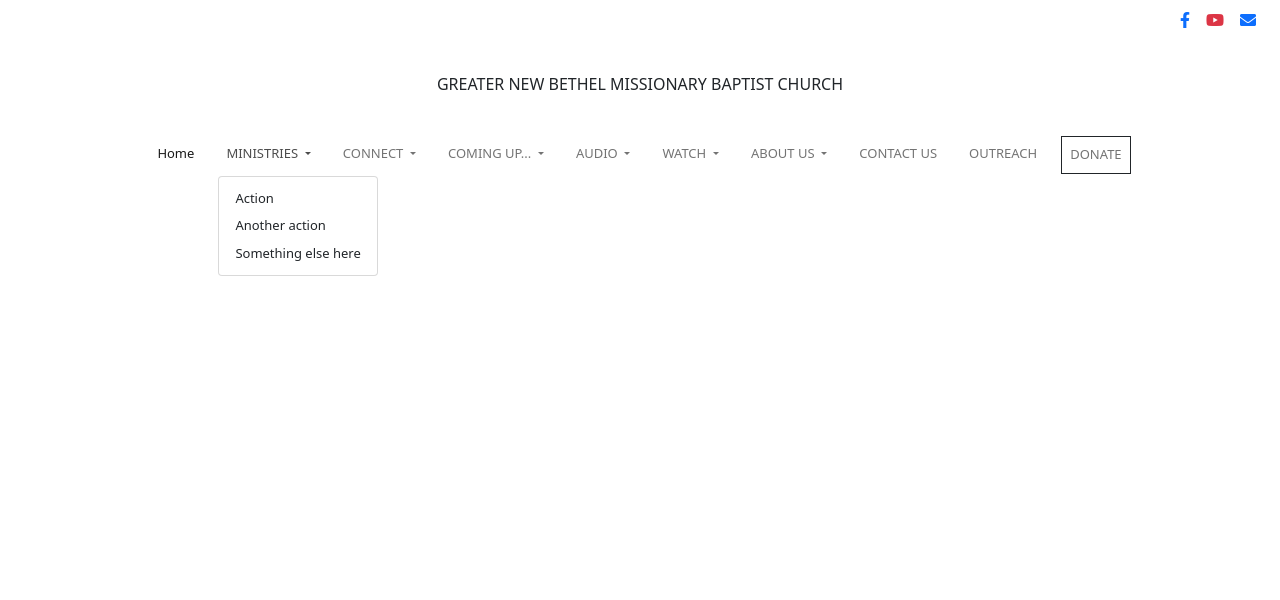
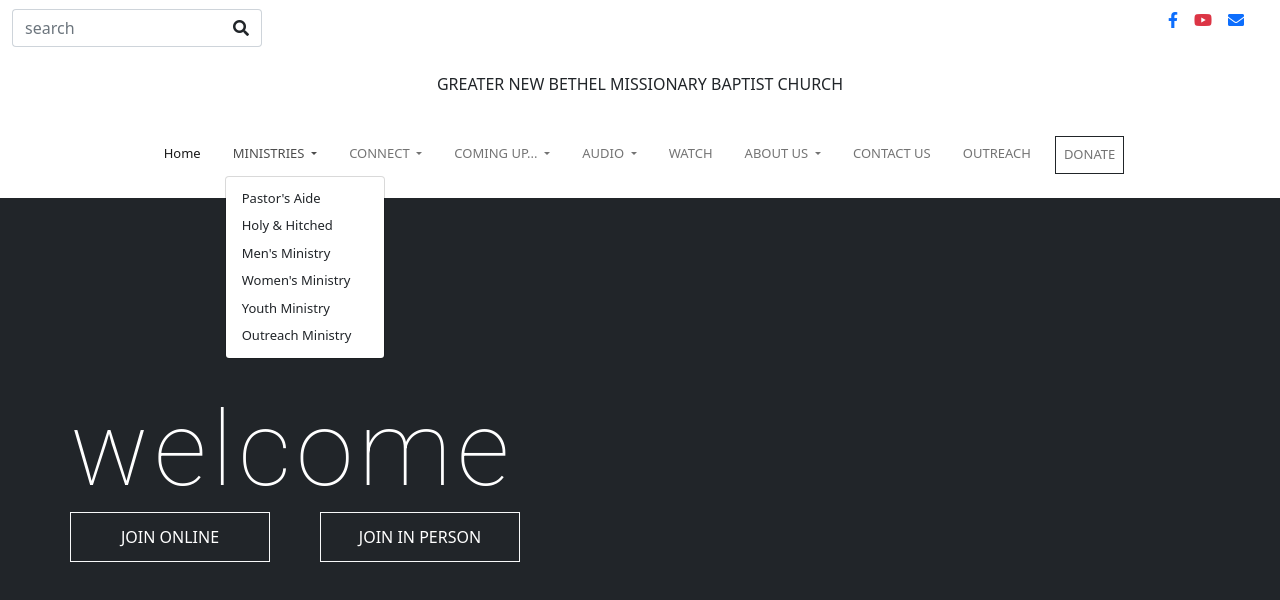
Before and after one commit to BisiDavi/gnbc, a website: page index.html in a window 1280 px wide. Both pictures are taken after a click on the button "MINISTRIES". Drawn offline with nearby package versions, Linux system fonts and the light colour scheme.

Commit message:
index page

```diff
--- a/assets/index.css
+++ b/assets/index.css
@@ -5,3 +5,63 @@
 nav a {
   font-size: 13px;
 }
+
+nav li a:hover {
+    color: purple;
+    font-weight: 600;
+}
+
+/* search input */
+.input-group {
+  width: 250px;
+}
+input.form-control:focus {
+  box-shadow: none;
+}
+input.form-control {
+  border-right: none;
+}
+
+#basic-addon2 {
+  background: transparent;
+  border-left: none;
+  cursor: pointer;
+}
+
+#basic-addon2:hover {
+  background: purple;
+  color: white;
+}
+
+/* video player */
+.video-overlay button {
+    width: 200px;
+    height: 50px;
+    border-radius: 0px;
+}
+
+.video-overlay h1 {
+    font-family: "Roboto",Arial,"Helvetica Neue",Helvetica,sans-serif;
+    font-weight: 100;
+    font-style: normal;
+    font-size: 6.5em;
+    margin-bottom:10px;
+    line-height: 1em;
+    text-transform: lowercase;
+    letter-spacing: 0.05em;
+}
+
+.video-loop {
+    height: 100vh;
+    width: 100%;
+}
+
+.video-overlay {
+    top: 200px;
+    left: 70px;
+    width: 50%;
+}
+
+.button-group {
+    width: 450px;
+}
--- a/index.html
+++ b/index.html
@@ -5,6 +5,8 @@
   <meta http-equiv="X-UA-Compatible" content="IE=edge">
   <meta name="viewport" content="width=device-width, initial-scale=1.0">
   <link rel="stylesheet" href="./assets/bootstrap.min.css">
+  <link rel="preconnect" href="https://fonts.gstatic.com">
+<link href="https://fonts.googleapis.com/css2?family=Roboto:wght@100&display=swap" rel="stylesheet">
   <link rel="stylesheet" href="./assets/index.css">
   <link rel="stylesheet" href="https://cdnjs.cloudflare.com/ajax/libs/font-awesome/5.15.2/css/all.min.css" integrity="sha512-HK5fgLBL+xu6dm/Ii3z4xhlSUyZgTT9tuc/hSrtw6uzJOvgRr2a9jyxxT1ely+B+xFAmJKVSTbpM/CuL7qxO8w==" crossorigin="anonymous" />
   <title>Greater New Bethel Missionary Baptist Church | Welcome</title>
@@ -12,11 +14,17 @@
 <body>
   <header class="container-fluid bg-white">
     <div class="row">
-      <ul class="site-icons bg-white d-flex align-items justify-content-end p-2 pe-3">
-        <li class="nav-item mx-2"><a href="#facebook"><i class="fab fa-facebook-f"></i></i></a></li>
-        <li class="nav-item mx-2"><a href="#youtube"><i class="fab fa-youtube text-danger"></i></a></li>
-        <li class="nav-item mx-2"><a href="#envelope"><i class="fa fa-envelope"></i></a></li>
-      </ul>
+      <div class="d-flex align-items-center justify-content-between">
+        <div class="input-group">
+          <input type="text" class="form-control" placeholder="search" aria-label="search form" aria-describedby="basic-addon2">
+          <span class="input-group-text" id="basic-addon2"><i class="fas fa-search"></i></span>
+        </div>
+        <ul class="site-icons bg-white d-flex  p-2 pe-3">
+          <li class="nav-item mx-2"><a href="#facebook"><i class="fab fa-facebook-f"></i></i></a></li>
+          <li class="nav-item mx-2"><a href="#youtube"><i class="fab fa-youtube text-danger"></i></a></li>
+          <li class="nav-item mx-2"><a href="#envelope"><i class="fa fa-envelope"></i></a></li>
+        </ul>
+      </div>
       <div class="site-logo text-center my-3">GREATER NEW BETHEL MISSIONARY BAPTIST CHURCH</div>
       <nav class="navbar navbar-expand-lg navbar-light bg-white my-3">
         <div class="container-fluid d-flex mx-auto ">
@@ -33,10 +41,12 @@
                   MINISTRIES
                 </a>
                 <ul class="dropdown-menu" aria-labelledby="navbarDropdown">
-                  <li><a class="dropdown-item" href="#">Action</a></li>
-                  <li><a class="dropdown-item" href="#">Another action</a></li>
-
-                  <li><a class="dropdown-item" href="#">Something else here</a></li>
+                  <li><a class="dropdown-item" href="#">Pastor's Aide</a></li>
+                  <li><a class="dropdown-item" href="#">Holy & Hitched</a></li>
+                  <li><a class="dropdown-item" href="#">Men's Ministry</a></li>
+                  <li><a class="dropdown-item" href="#">Women's Ministry</a></li>
+                  <li><a class="dropdown-item" href="#">Youth Ministry</a></li>
+                  <li><a class="dropdown-item" href="#">Outreach Ministry</a></li>
                 </ul>
               </li>
               <li class="nav-item dropdown mx-2">
@@ -44,10 +54,7 @@
                   CONNECT
                 </a>
                 <ul class="dropdown-menu" aria-labelledby="navbarDropdown">
-                  <li><a class="dropdown-item" href="#">Action</a></li>
-                  <li><a class="dropdown-item" href="#">Another action</a></li>
-
-                  <li><a class="dropdown-item" href="#">Something else here</a></li>
+                  <li><a class="dropdown-item" href="#">Are You Saved?</a></li>
                 </ul>
               </li>
               <li class="nav-item dropdown mx-2">
@@ -55,10 +62,8 @@
                   COMING UP...
                 </a>
                 <ul class="dropdown-menu" aria-labelledby="navbarDropdown">
-                  <li><a class="dropdown-item" href="#">Action</a></li>
-                  <li><a class="dropdown-item" href="#">Another action</a></li>
-
-                  <li><a class="dropdown-item" href="#">Something else here</a></li>
+                  <li><a class="dropdown-item" href="#">Announcements</a></li>
+                  <li><a class="dropdown-item" href="#">Calendar</a></li>
                 </ul>
               </li>
               <li class="nav-item dropdown mx-2">
@@ -66,32 +71,25 @@
                   AUDIO
                 </a>
                 <ul class="dropdown-menu" aria-labelledby="navbarDropdown">
-                  <li><a class="dropdown-item" href="#">Action</a></li>
-                  <li><a class="dropdown-item" href="#">Another action</a></li>
-
-                  <li><a class="dropdown-item" href="#">Something else here</a></li>
+                  <li><a class="dropdown-item" href="#">Sermons</a></li>
+                  <li><a class="dropdown-item" href="#">Search</a></li>
                 </ul>
               </li>
-              <li class="nav-item dropdown mx-2">
-                <a class="nav-link dropdown-toggle" href="#" id="navbarDropdown" role="button" data-bs-toggle="dropdown" aria-expanded="false">
-                  WATCH
-                </a>
-                <ul class="dropdown-menu" aria-labelledby="navbarDropdown">
-                  <li><a class="dropdown-item" href="#">Action</a></li>
-                  <li><a class="dropdown-item" href="#">Another action</a></li>
-
-                  <li><a class="dropdown-item" href="#">Something else here</a></li>
-                </ul>
+              <li class="nav-item mx-2">
+                <a class="nav-link" href="#">WATCH</a>
               </li>
               <li class="nav-item dropdown mx-2">
                 <a class="nav-link dropdown-toggle" href="#" id="navbarDropdown" role="button" data-bs-toggle="dropdown" aria-expanded="false">
                   ABOUT US
                 </a>
                 <ul class="dropdown-menu" aria-labelledby="navbarDropdown">
-                  <li><a class="dropdown-item" href="#">Action</a></li>
-                  <li><a class="dropdown-item" href="#">Another action</a></li>
+                  <li><a class="dropdown-item" href="#">Church History</a></li>
+                  <li><a class="dropdown-item" href="#">Welcome</a></li>
+                  <li><a class="dropdown-item" href="#">Pastor McClendon</a></li>
+                  <li><a class="dropdown-item" href="#">Mission Statement</a></li>
+                  <li><a class="dropdown-item" href="#">Service Times</a></li>
 
-                  <li><a class="dropdown-item" href="#">Something else here</a></li>
+                  <li><a class="dropdown-item" href="#">How To Find Us</a></li>
                 </ul>
               </li>
               <li class="nav-item mx-2">
@@ -109,7 +107,17 @@
       </nav>
     </div>
   </header>
-  <main></main>
+  <main>
+    <section class="video-loop position-relative bg-dark">
+      <div class="video-overlay position-absolute">
+        <h1 class="text-white">welcome</h1>
+        <span class="button-group d-flex justify-content-between">
+<button type="button" class="btn btn-outline-light text-white">JOIN ONLINE</button>
+<button type="button" class="btn btn-outline-light text-white">JOIN IN PERSON</button>
+        </span>
+      </div>
+    </section>
+  </main>
   <footer></footer>
   <script src="https://cdn.jsdelivr.net/npm/bootstrap@5.0.0-beta2/dist/js/bootstrap.bundle.min.js" integrity="sha384-b5kHyXgcpbZJO/tY9Ul7kGkf1S0CWuKcCD38l8YkeH8z8QjE0GmW1gYU5S9FOnJ0" crossorigin="anonymous"></script>
 </body>
```
